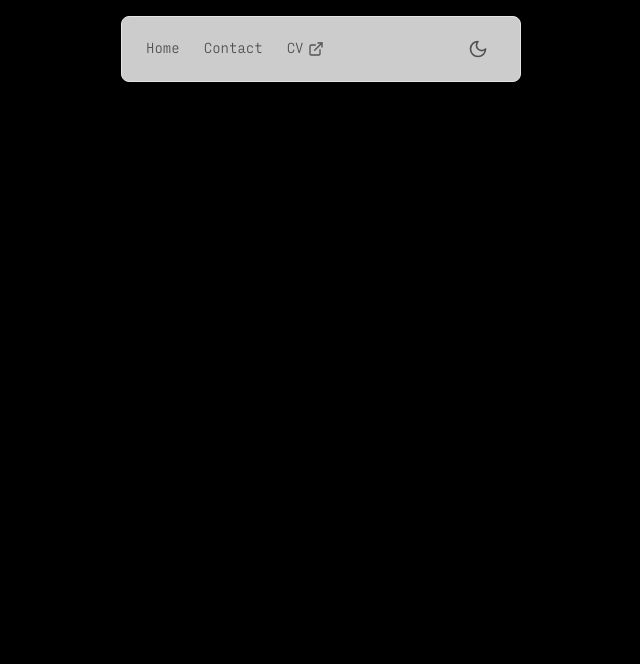
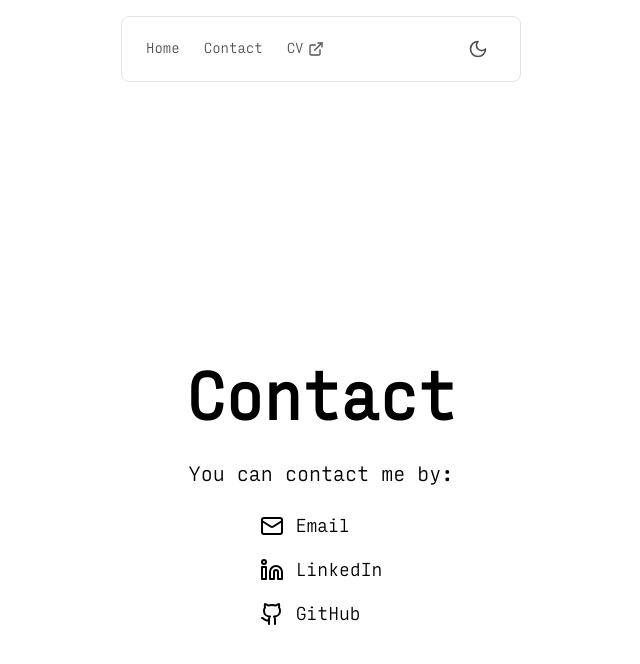
Before and after one commit to jujax/portfolio, a React (Vite) app: page /contact in a window 1280 px wide. Shown: the top 664 px of the page, without its empty margins (319-959 px from the left). Built offline with nearby package versions, Linux system fonts and the light colour scheme; what @radix-ui/themes would draw is missing.

Commit message:
feat: update body background color for light and dark themes

```diff
--- a/src/index.css
+++ b/src/index.css
@@ -2,6 +2,10 @@
 @custom-variant dark (&:where(.dark, .dark *));
 
 body {
+    background-color: white;
+}
+
+body:where(.dark, .dark *) {
     background-color: black;
 }
 
```
